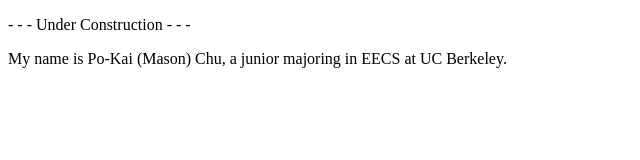
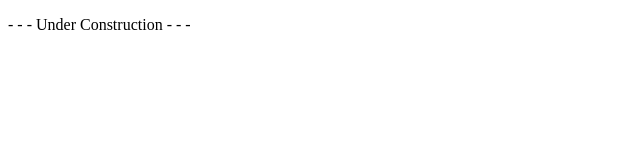
Before and after one commit to xe69iqjU5D/xe69iqju5d.github.io, a plain HTML site: page index.html in a window 1280 px wide. Shown: the whole page, without its empty margins (0-640 px from the left). Drawn offline with Linux system fonts and the light colour scheme.

Commit message:
Update index.html

```diff
--- a/index.html
+++ b/index.html
@@ -5,6 +5,5 @@
   </head>
   <body>
     <p>- - - Under Construction - - -</p>
-    <p>My name is Po-Kai (Mason) Chu, a junior majoring in EECS at UC Berkeley.</p>
   </body>
 </html>
```
